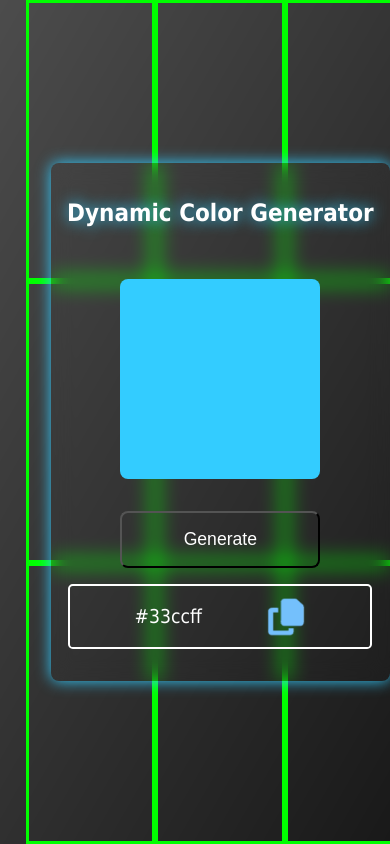
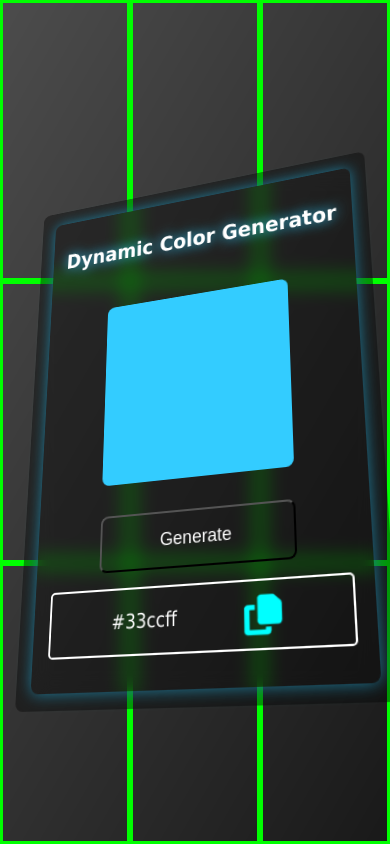
Before and after one commit to Suja2004/ReactWorkshop, a React (Vite) app in the folder ColorGen/: page / in a window 390 px wide. Shown: the top 844 px of the page. Built offline with nearby package versions, Linux system fonts and the light colour scheme.

Commit message:
responsive

```diff
--- a/ColorGen/src/App.css
+++ b/ColorGen/src/App.css
@@ -56,9 +56,9 @@ body {
 
 .container {
   --perspective: 1000px;
-  --rotationX: 0deg;
-  --rotationY: 0deg;
-  --angle: 8deg;
+  --rotateX: 0;
+  --rotateY: 0;
+  --angle: 20deg;
 
   grid-column: 1 / -1;
   grid-row: 1 / -1;
@@ -74,39 +74,55 @@ body {
   -webkit-backdrop-filter: blur(60px);
   border-radius: 0.5rem;
   color: #fff;
+
+  position: relative;
   transform-style: preserve-3d;
-  transform: perspective(var(--perspective)) rotateX(var(--rotationX))
-    rotateY(var(--rotationY));
-  transition: transform 0.35s ease;
+  transform: perspective(var(--perspective)) rotateX(var(--rotateX))
+    rotateY(var(--rotateY));
+  transition: all 0.4s linear;
+}
+
+.container::after,
+.container::before {
+  content: "";
+  position: absolute;
+  border-radius: inherit;
+}
+
+.container::after {
+  inset: -1rem;
+  background: #000;
+  opacity: 0.4;
+  z-index: -100;
 }
 
 .mouse-pointer-tracker:nth-child(1):hover ~ .container {
-  --rotationX: var(--angle);
-  --rotationY: calc(var(--angle) * -1);
+  --rotateX: var(--angle);
+  --rotateY: calc(var(--angle) * -1);
 }
 .mouse-pointer-tracker:nth-child(2):hover ~ .container {
-  --rotationX: var(--angle);
+  --rotateX: var(--angle);
 }
 .mouse-pointer-tracker:nth-child(3):hover ~ .container {
-  --rotationX: var(--angle);
-  --rotationY: var(--angle);
+  --rotateX: var(--angle);
+  --rotateY: var(--angle);
 }
 .mouse-pointer-tracker:nth-child(4):hover ~ .container {
-  --rotationY: calc(var(--angle) * -1);
+  --rotateY: calc(var(--angle) * -1);
 }
 .mouse-pointer-tracker:nth-child(6):hover ~ .container {
-  --rotationY: var(--angle);
+  --rotateY: var(--angle);
 }
 .mouse-pointer-tracker:nth-child(7):hover ~ .container {
-  --rotationX: calc(var(--angle) * -1);
-  --rotationY: calc(var(--angle) * -1);
+  --rotateX: calc(var(--angle) * -1);
+  --rotateY: calc(var(--angle) * -1);
 }
 .mouse-pointer-tracker:nth-child(8):hover ~ .container {
-  --rotationX: calc(var(--angle) * -1);
+  --rotateX: calc(var(--angle) * -1);
 }
 .mouse-pointer-tracker:nth-child(9):hover ~ .container {
-  --rotationX: calc(var(--angle) * -1);
-  --rotationY: var(--angle);
+  --rotateX: calc(var(--angle) * -1);
+  --rotateY: var(--angle);
 }
 
 .banner {
@@ -152,6 +168,13 @@ body {
 .copy img {
   width: 40px;
   height: 40px;
+  transition: all 0.5s ease;
+  filter: saturate(10);
+}
+
+.copy img:hover {
+  scale: 1.1;
+  filter: saturate(10) drop-shadow(0 0 10px currentColor);
 }
 
 .container .popup {
@@ -173,9 +196,15 @@ body {
 }
 
 @media screen and (width<=780px) {
+  body {
+    width: 100%;
+    display: block;
+  }
+
   .wrapper {
-    width: calc(100% + 50px);
+    width: 100vw;
   }
+
   .container {
     width: auto;
   }
--- a/ColorGen/src/App.jsx
+++ b/ColorGen/src/App.jsx
@@ -51,7 +51,9 @@ const App = () => {
         <div className='copy'>
           <p>{color}</p>
           <button onClick={copyToClipboard}  >
-            <img src={copy} alt="copy" />
+            <img src={copy} alt="copy" style={{ color: hovered ? `${color}` : 'transparent' }}
+          onMouseEnter={() => setHovered(true)}
+          onMouseLeave={() => setHovered(false)} />
           </button>
         </div>
 
```
